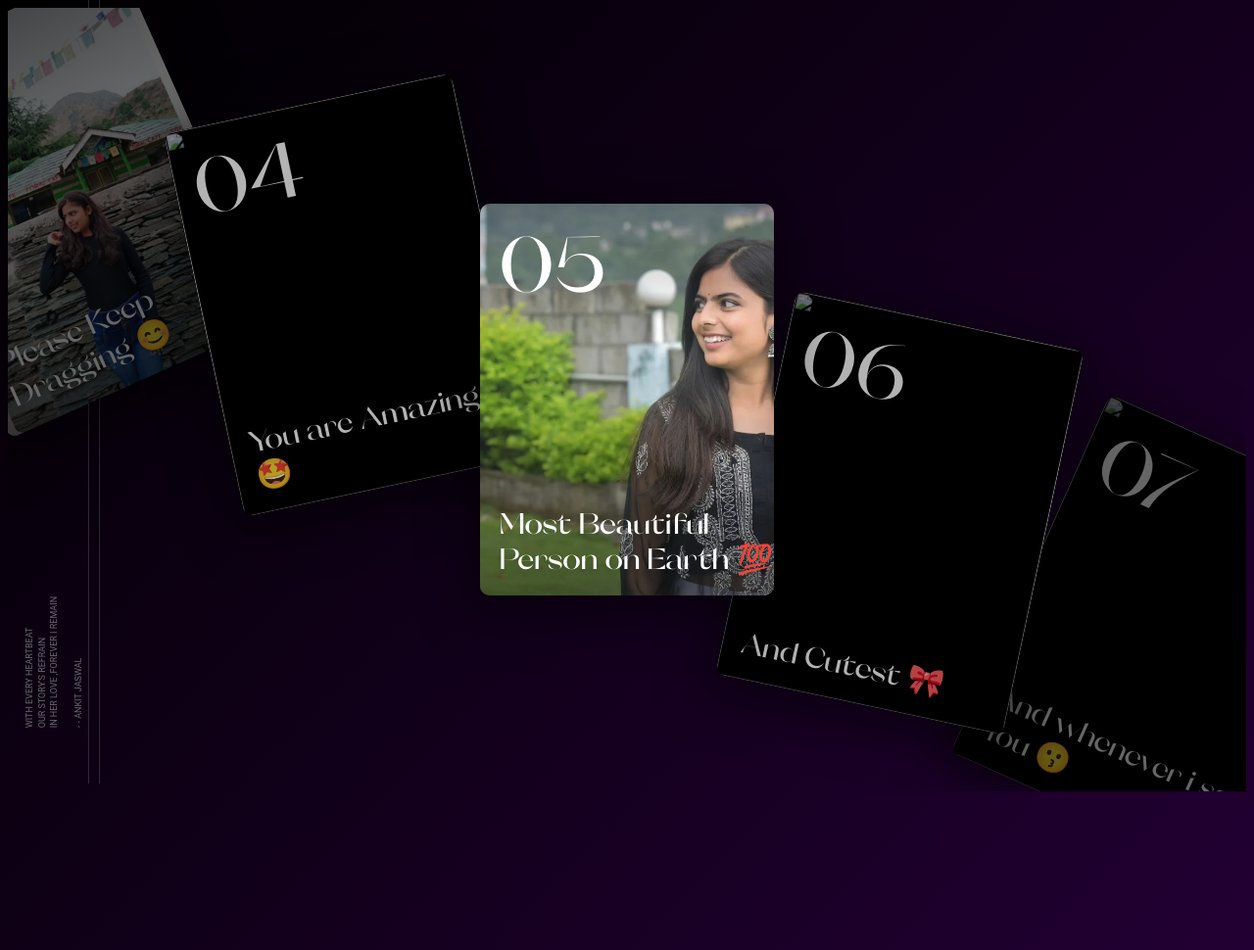
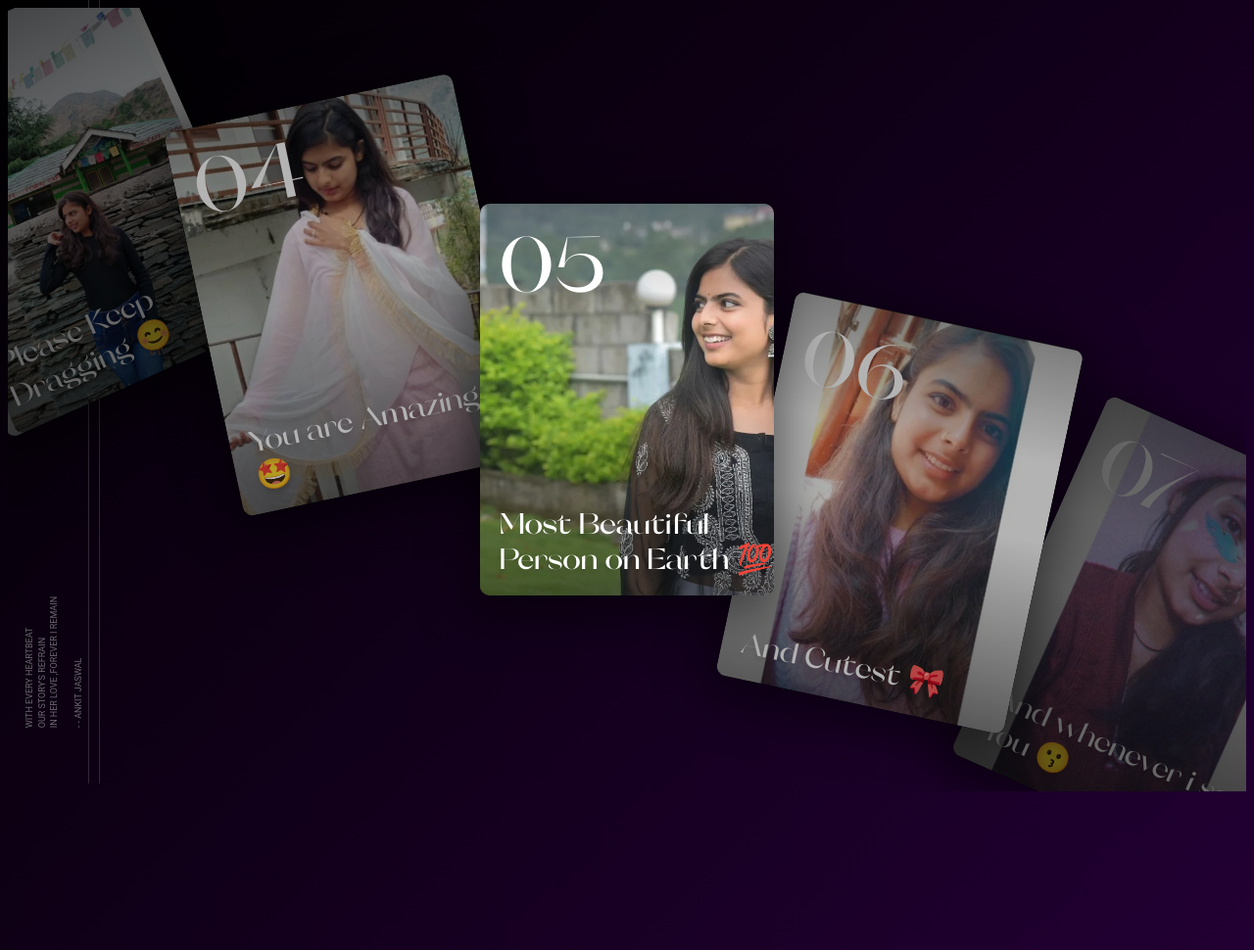
Before and after one commit to ankitjaswalk/Crush_on_Web, a plain HTML site: page index.html in a window 1280 px wide. Shown: the whole page at 98% size. Drawn offline with Linux system fonts and the light colour scheme.

Commit message:
Update index.html

```diff
--- a/index.html
+++ b/index.html
@@ -36,7 +36,7 @@
             <div class="carousel-box">
               <div class="title">You are Amazing 🤩 </div>
               <div class="num">04</div>
-              <img src="Crush Image/R.webp"/>
+              <img src="Crush Image/RR.webp"/>
             </div>
           </div>
 
@@ -52,7 +52,7 @@
             <div class="carousel-box">
               <div class="title">And Cutest 🎀</div>
               <div class="num">06</div>
-              <img src="Crush Image/IMG_5273.webp" />
+              <img src="Crush Image/IMG_52733.webp" />
             </div>
           </div>
 
@@ -60,7 +60,7 @@
             <div class="carousel-box">
               <div class="title">And whenever i see You 😗 </div>
               <div class="num">07</div>
-              <img src="Crush Image/IMG_5274.webp" />
+              <img src="Crush Image/IMG_52744.webp" />
             </div>
           </div>
 
```
